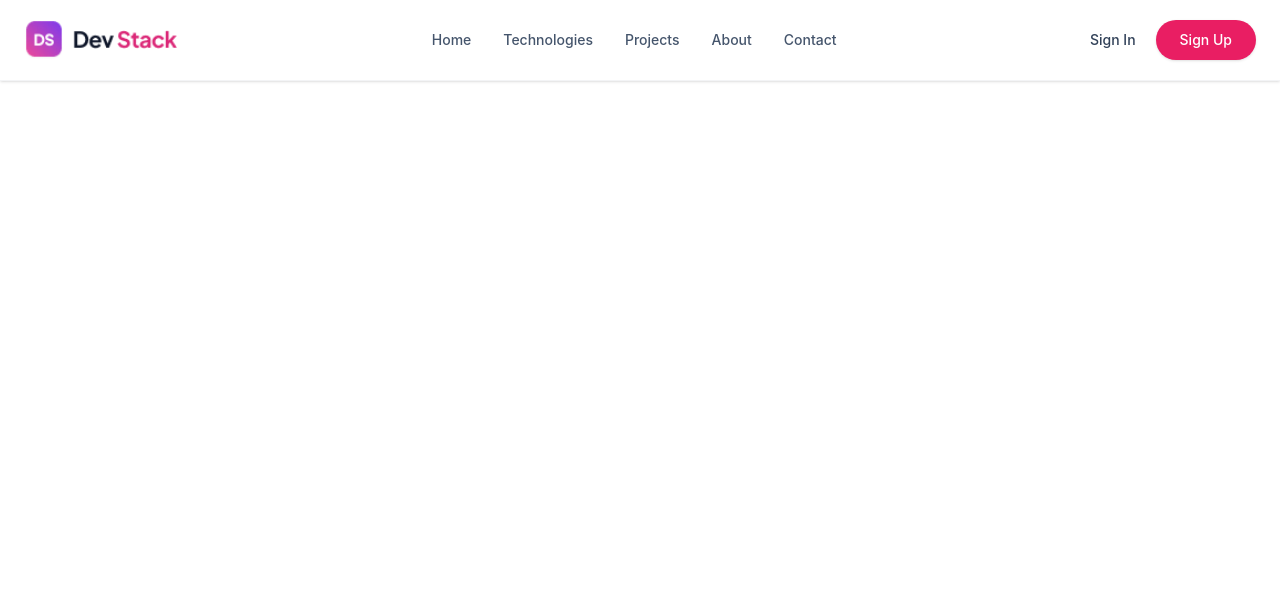
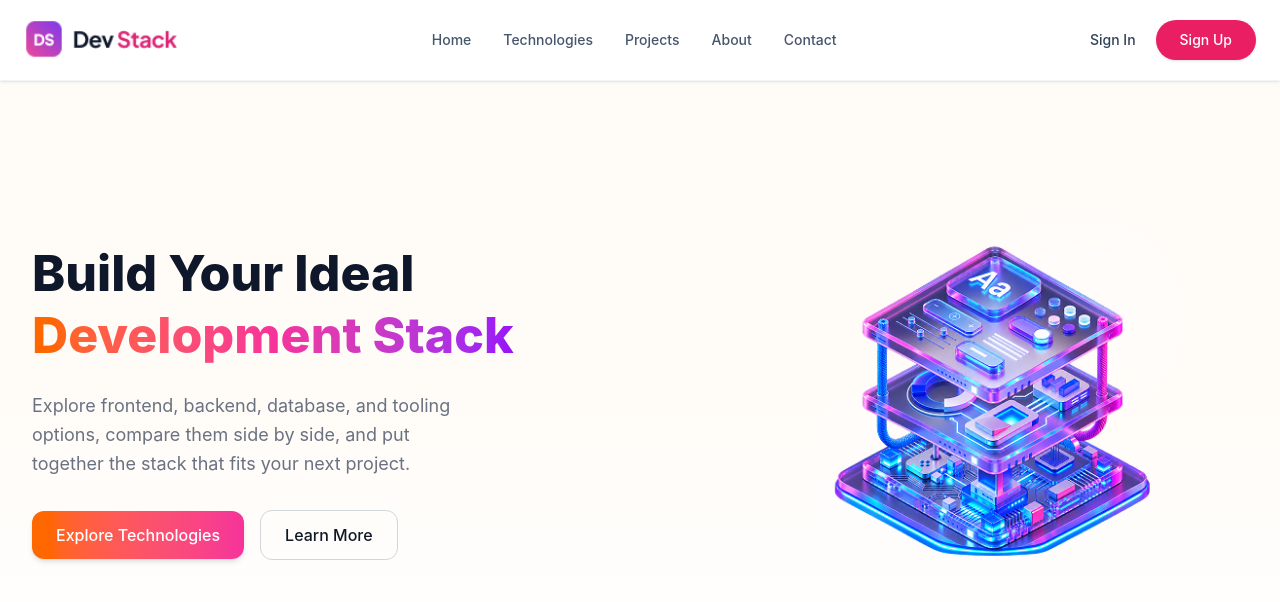
Before and after one commit to jesunalam/my-react-as5, a React (Vite) app: page / in a window 1280 px wide. Shown: the top 602 px of the page. Built offline with nearby package versions, Linux system fonts and the light colour scheme.

Commit message:
added the hero section

```diff
--- a/src/App.tsx
+++ b/src/App.tsx
@@ -1,7 +1,7 @@
 
 import { Suspense } from 'react'
 import './App.css'
-// import Hero from './components/hero'
+import Hero from './components/hero'
 import Navbar from './components/nav'
 // import ReceiveData from './components/receiveData'
 
@@ -22,7 +22,7 @@ function App() {
   return(
     <>
     <Navbar></Navbar>
-    {/* <Hero></Hero> */}
+    <Hero></Hero>
    <Suspense fallback= {
     <div className="flex items-center justify-center py-20 gap-3">
       <div className="w-6 h-6 border-4 border-orange-500 border-t-transparent rounded-full animate-spin"></div>
--- a/src/components/hero.tsx
+++ b/src/components/hero.tsx
@@ -0,0 +1,48 @@
+import banner from "../assets/banner-stack.png";
+
+const Hero = () => {
+  return (
+    <>
+      <div className="hero w-full min-h-[80vh] bg-gradient-to-b from-orange-100/20 via-orange-50/40 to-white flex items-center py-10 md:py-0">
+        <div className="wrapper max-w-7xl mx-auto px-4 sm:px-6 lg:px-8 flex flex-col md:flex-row items-center justify-between gap-8 md:gap-6 lg:gap-10 w-full">
+          {/* Text Content */}
+          <div className="hero_text w-full md:w-1/2 text-center md:text-left space-y-5 md:space-y-6">
+            <h1 className="text-3xl sm:text-4xl md:text-3xl lg:text-[50px] font-extrabold text-slate-900 leading-tight">
+              Build Your Ideal{" "}
+              <span className="bg-gradient-to-r from-orange-500 via-pink-500 to-purple-600 bg-clip-text text-transparent">
+                Development Stack
+              </span>
+            </h1>
+
+            <p className="text-gray-500 text-sm sm:text-base lg:text-lg leading-relaxed max-w-md mx-auto md:mx-0">
+              Explore frontend, backend, database, and tooling options, compare
+              them side by side, and put together the stack that fits your next
+              project.
+            </p>
+
+            <div className="flex items-center justify-center md:justify-start gap-3 sm:gap-4 pt-2">
+              <button className="bg-gradient-to-r from-orange-500 to-pink-500 hover:from-orange-600 hover:to-pink-600 active:scale-95 text-white font-medium text-xs sm:text-sm lg:text-base px-4 sm:px-6 py-2.5 sm:py-3 rounded-xl transition-all duration-300 shadow-md hover:shadow-lg cursor-pointer">
+                Explore Technologies
+              </button>
+
+              <button className="border border-gray-300 hover:border-gray-400 hover:bg-gray-100 active:scale-95 text-gray-900 font-medium text-xs sm:text-sm lg:text-base px-4 sm:px-6 py-2.5 sm:py-3 rounded-xl transition-all duration-200 cursor-pointer">
+                Learn More
+              </button>
+            </div>
+          </div>
+
+          {/* Right Image Content */}
+          <div className="hero_img w-full md:w-1/2 flex justify-center md:justify-end">
+            <img
+              src={banner}
+              alt="Development Stack"
+              className="w-full max-w-xs sm:max-w-sm md:max-w-md lg:max-w-lg object-contain"
+            />
+          </div>
+        </div>
+      </div>
+    </>
+  );
+};
+
+export default Hero;
```
